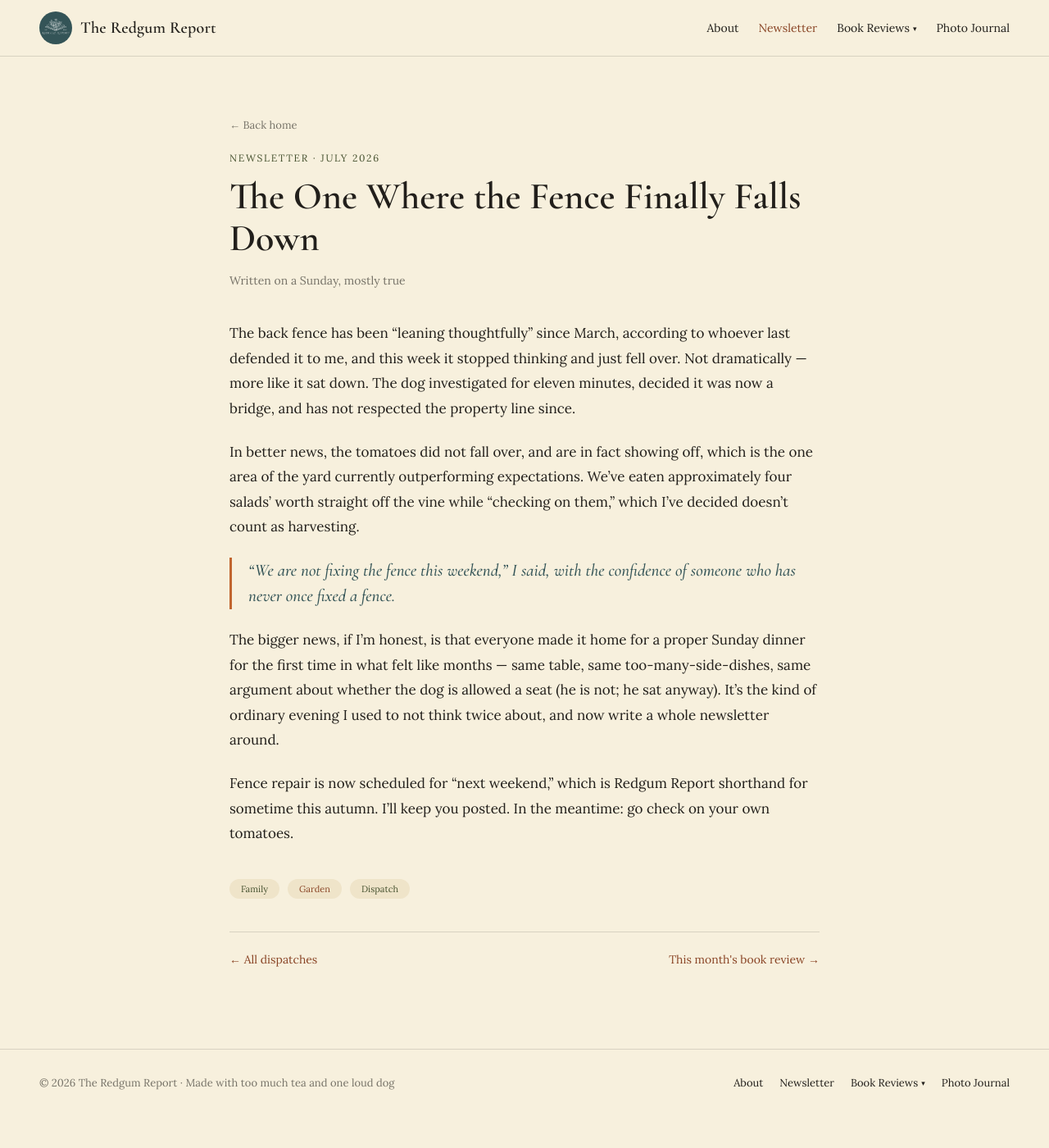
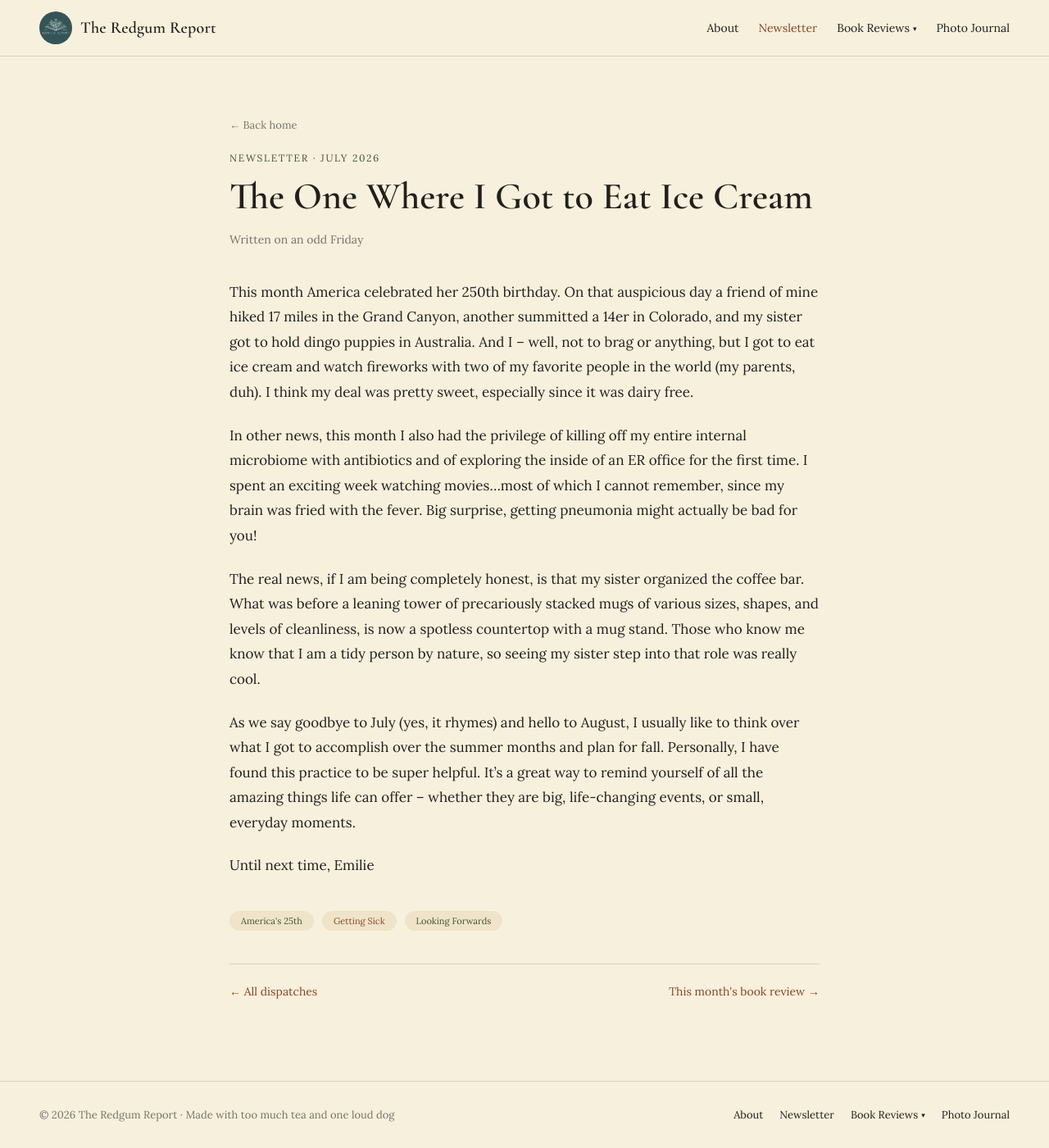
Before and after one commit to emilierezendes-sudo/The-Redgum-Report, a Jekyll site: the page built from newsletter-post.md, in a window 1280 px wide and 1400 px high. Shown: the whole window at 82% size. Built offline with Jekyll 4.4.1, drawn with Linux system fonts in a browser that asks for light colours.

Commit message:
Update newsletter-post.md

```diff
--- a/newsletter-post.md
+++ b/newsletter-post.md
@@ -1,17 +1,18 @@
 ---
 layout: newsletter
-title: The One Where the Fence Finally Falls Down
+title: The One Where I Got to Eat Ice Cream
 kicker: Newsletter · July 2026
-byline: Written on a Sunday, mostly true
-topics: [Family, Garden, Dispatch]
+byline: Written on an odd Friday
+topics: [America's 25th, Getting Sick, Looking Forwards]
 ---
 
-The back fence has been "leaning thoughtfully" since March, according to whoever last defended it to me, and this week it stopped thinking and just fell over. Not dramatically — more like it sat down. The dog investigated for eleven minutes, decided it was now a bridge, and has not respected the property line since.
+This month America celebrated her 250th birthday. On that auspicious day a friend of mine hiked 17 miles in the Grand Canyon, another summitted a 14er in Colorado, and my sister got to hold dingo puppies in Australia. And I – well, not to brag or anything, but I got to eat ice cream and watch fireworks with two of my favorite people in the world (my parents, duh). I think my deal was pretty sweet, especially since it was dairy free.
 
-In better news, the tomatoes did not fall over, and are in fact showing off, which is the one area of the yard currently outperforming expectations. We've eaten approximately four salads' worth straight off the vine while "checking on them," which I've decided doesn't count as harvesting.
+In other news, this month I also had the privilege of killing off my entire internal microbiome with antibiotics and of exploring the inside of an ER office for the first time. I spent an exciting week watching movies…most of which I cannot remember, since my brain was fried with the fever. Big surprise, getting pneumonia might actually be bad for you!
 
-> "We are not fixing the fence this weekend," I said, with the confidence of someone who has never once fixed a fence.
+The real news, if I am being completely honest, is that my sister organized the coffee bar. What was before a leaning tower of precariously stacked mugs of various sizes, shapes, and levels of cleanliness, is now a spotless countertop with a mug stand. Those who know me know that I am a tidy person by nature, so seeing my sister step into that role was really cool.
 
-The bigger news, if I'm honest, is that everyone made it home for a proper Sunday dinner for the first time in what felt like months — same table, same too-many-side-dishes, same argument about whether the dog is allowed a seat (he is not; he sat anyway). It's the kind of ordinary evening I used to not think twice about, and now write a whole newsletter around.
+As we say goodbye to July (yes, it rhymes) and hello to August, I usually like to think over what I got to accomplish over the summer months and plan for fall. Personally, I have found this practice to be super helpful. It’s a great way to remind yourself of all the amazing things life can offer -- whether they are big, life-changing events, or small, everyday moments.
 
-Fence repair is now scheduled for "next weekend," which is Redgum Report shorthand for sometime this autumn. I'll keep you posted. In the meantime: go check on your own tomatoes.
+Until next time,
+Emilie
```
